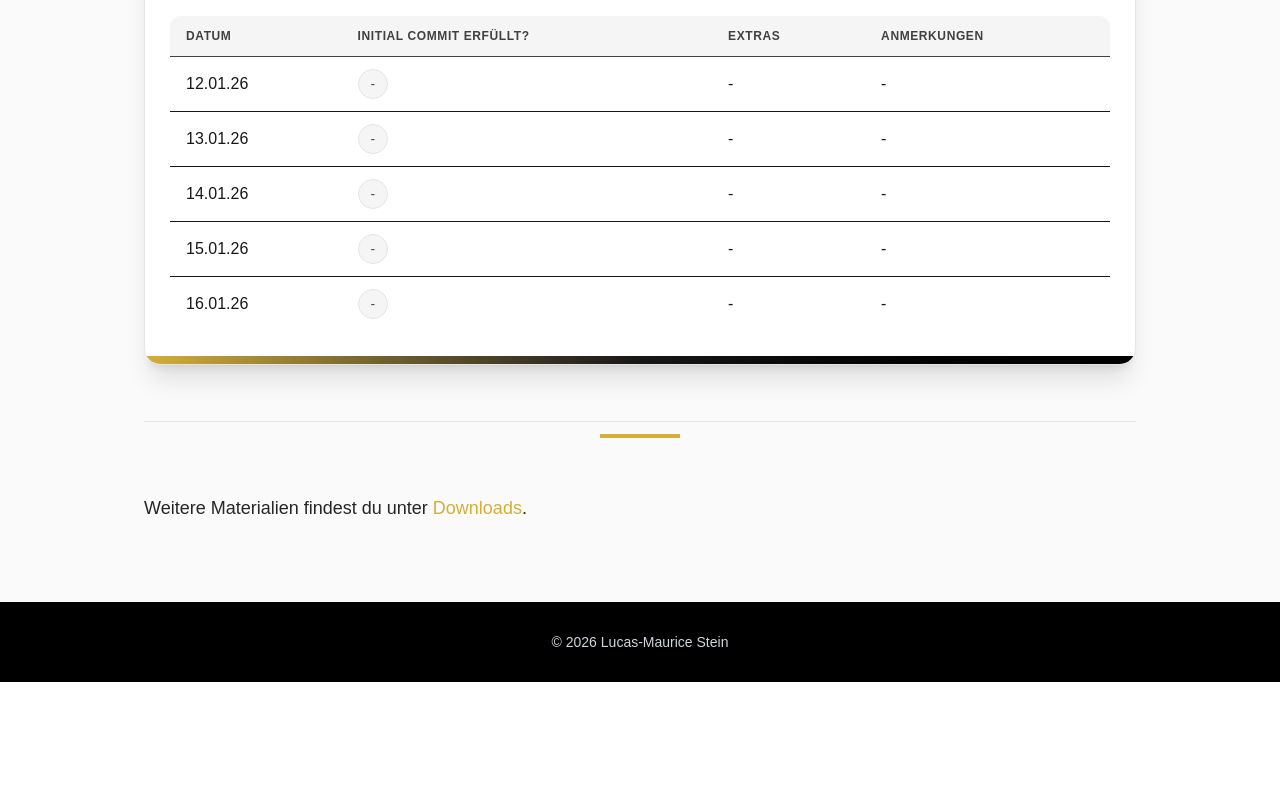
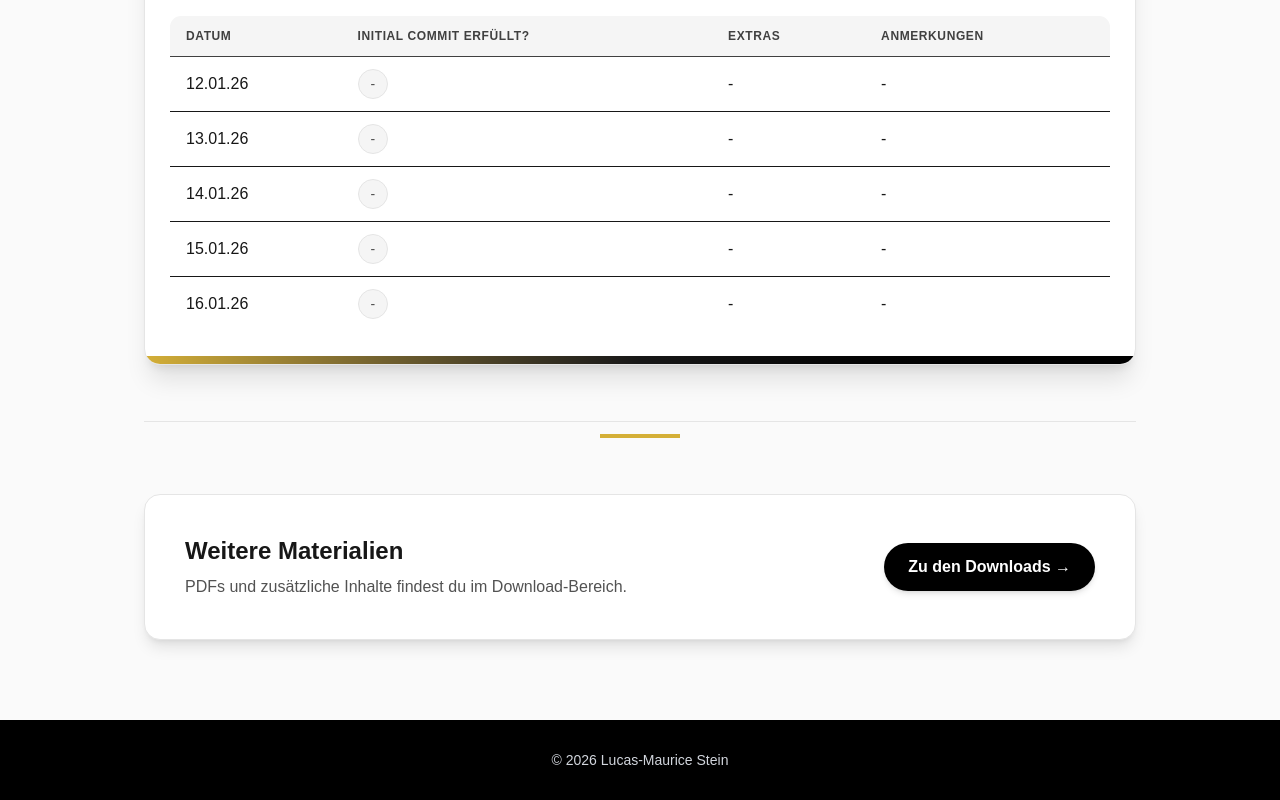
Before and after one commit to Lucas-MStein/asap-next, a Next.js app: page /daily in a window 1280 px wide. Shown: the part 779-1579 px from the top of the page. Before the commit the page ends 1461 px from the top, so only its background shows below. Built offline with nearby package versions, Linux system fonts and the light colour scheme.

Commit message:
a couple fixes

```diff
--- a/app/daily/page.tsx
+++ b/app/daily/page.tsx
@@ -180,14 +180,23 @@ export default function DailyPage() {
                         <div className="mx-auto mt-3 h-1 w-20 bg-[#d4af37]" />
                     </div>
 
-                    {/* Hint */}
-                    <p className="text-lg text-neutral-800">
-                        Weitere Materialien findest du unter{" "}
-                        <a href="/downloads" className="text-[#d4af37] hover:underline font-medium">
-                            Downloads
+                    <section className="mt-10 md:mt-14 flex flex-col md:flex-row items-start md:items-center justify-between gap-6 rounded-2xl border border-neutral-200 bg-white p-6 md:p-10 shadow-lg">
+                        <div>
+                            <h3 className="text-xl md:text-2xl font-extrabold">
+                                Weitere Materialien
+                            </h3>
+                            <p className="mt-2 text-neutral-600">
+                                PDFs und zusätzliche Inhalte findest du im Download-Bereich.
+                            </p>
+                        </div>
+
+                        <a
+                            href="/downloads"
+                            className="inline-flex items-center justify-center rounded-full bg-black px-6 py-3 text-white font-semibold shadow-md hover:bg-neutral-900 transition"
+                        >
+                            Zu den Downloads →
                         </a>
-                        .
-                    </p>
+                    </section>
                 </div>
             </main>
 
--- a/app/downloads/page.tsx
+++ b/app/downloads/page.tsx
@@ -102,12 +102,6 @@ export default function DownloadsPage() {
                         {/* bottom accent */}
                         <div className="h-2 bg-gradient-to-r from-[#d4af37] via-neutral-900 to-black" />
                     </section>
-
-                    {/* Divider “Balken” */}
-                    <div className="my-10 md:my-14">
-                        <div className="h-px bg-neutral-200" />
-                        <div className="mx-auto mt-3 h-1 w-20 bg-[#d4af37]" />
-                    </div>
                 </div>
             </main>
 
--- a/app/initial/page.tsx
+++ b/app/initial/page.tsx
@@ -144,6 +144,12 @@ export default function InitialPage() {
                         <div className="h-2 bg-gradient-to-r from-[#d4af37] via-neutral-900 to-black" />
                     </section>
 
+                    {/* Divider (Balken wie Startseite) */}
+                    <div className="my-10 md:my-14">
+                        <div className="h-px bg-neutral-200" />
+                        <div className="mx-auto mt-3 h-1 w-20 bg-[#d4af37]" />
+                    </div>
+
                     {/* CTA */}
                     <section className="mt-10 md:mt-14 flex flex-col md:flex-row items-start md:items-center justify-between gap-6 rounded-2xl border border-neutral-200 bg-white p-6 md:p-10 shadow-lg">
                         <div>
```
